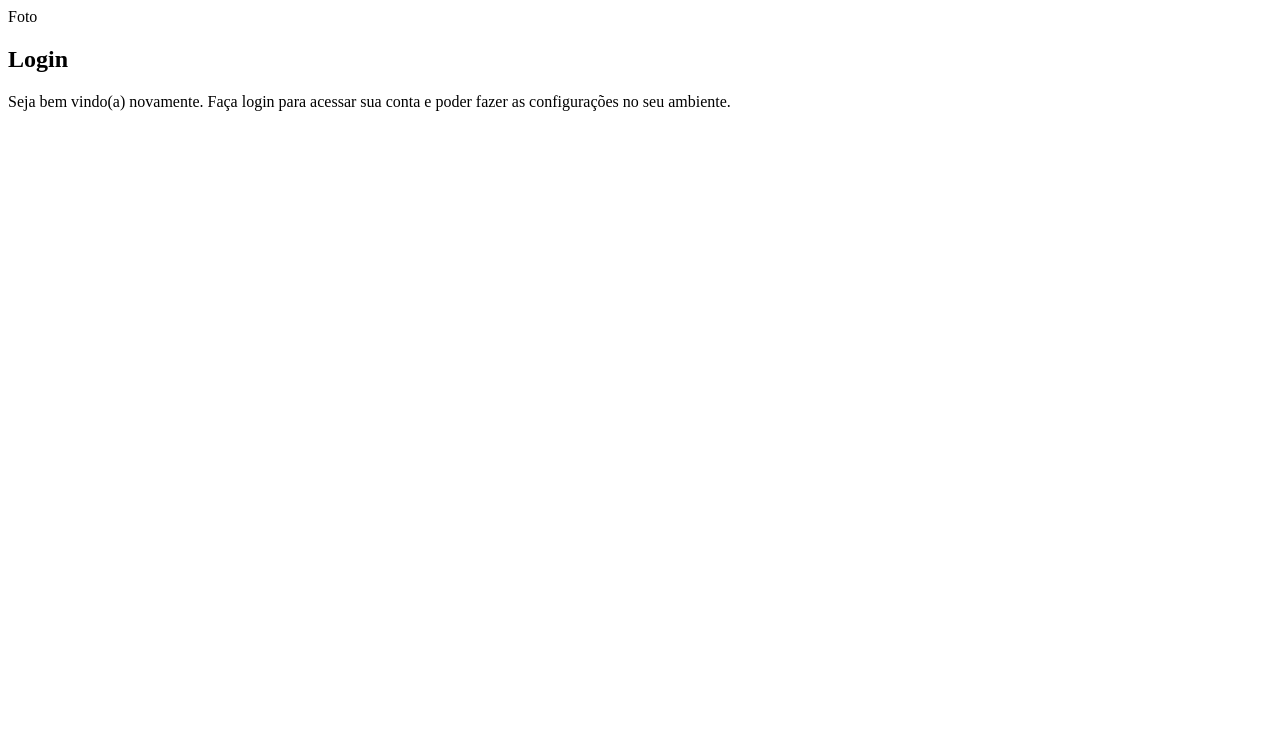
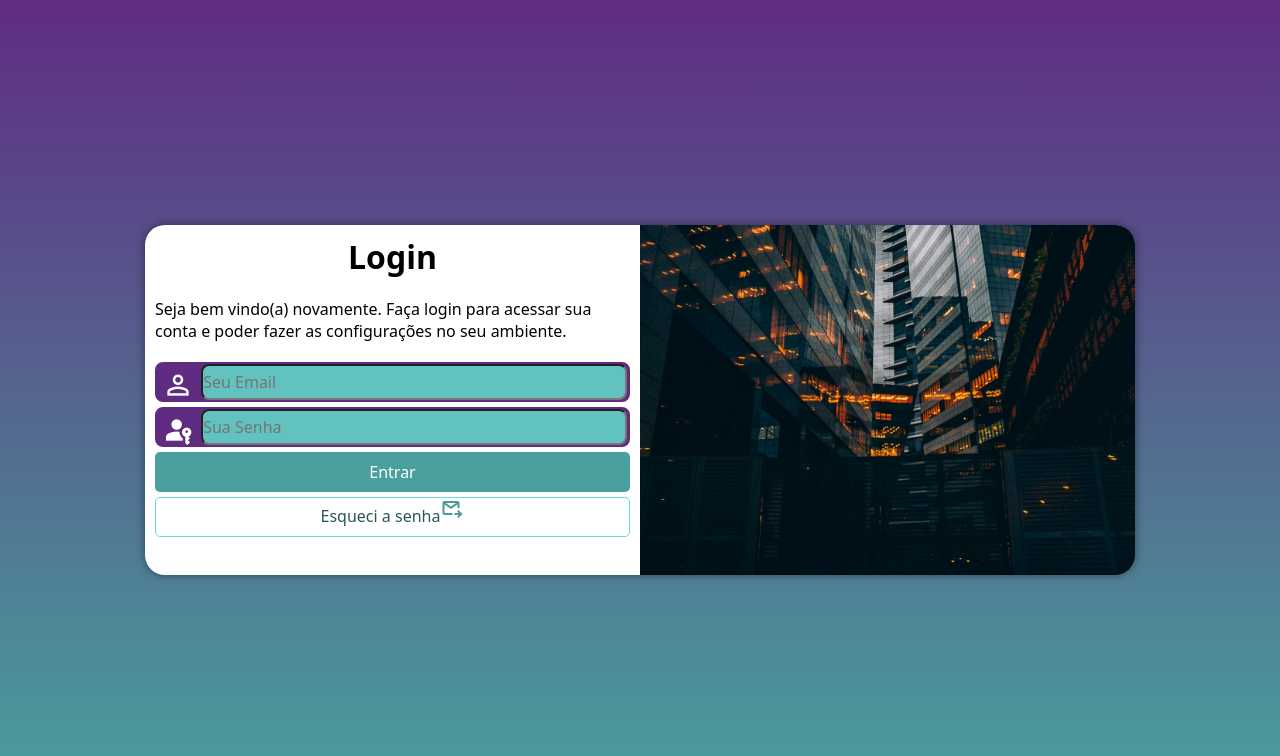
Before and after one commit to brunosmaldini/projeto-login, a plain HTML site: page index.html in a window 1280 px wide. Drawn offline with nearby package versions, Linux system fonts and the light colour scheme.

Commit message:
encerramento de tela de login

```diff
--- /dev/null
+++ b/estilos/media-query.css
@@ -0,0 +1,67 @@
+@charset "UTF-8";
+
+/*Typical Device Breakpoints
+----------------------------
+
+Pequenas Telas: até 600px
+Celular: de 600px até 768px
+Tablet: 768px até 992px
+Desktop: 992px até 1200px
+Grandes Telas: acima de 1200px
+*/
+
+@media screen and (min-width: 768px) and (max-width: 992px) {
+    body {
+        background-image: linear-gradient(to top, #49a09d, #5f2c82);
+    }
+
+    section#login {
+        width: 80vw;
+        height: 280px;
+    }
+
+    section#login > div#imagem {
+        float: left;
+        width: 30%;
+        height: 100%;
+    }
+
+    section#login > div#formulario {
+        float: right;
+        width: 70%;
+    }
+
+}
+
+@media screen and (min-width: 992px) {
+    body {
+        background-image: linear-gradient(to top, #49a09d, #5f2c82);
+    }
+
+
+    section#login {
+        width: 990px;
+        height: 350px;
+    }
+
+    section#login > div#imagem {
+        float: right;
+        width: 50%;
+        height: 100%;
+    }
+
+    section#login > div#formulario {
+        float: left;
+        width: 50%;
+    }
+
+    div#formulario > h1 {
+        font-size: 2em;
+    }
+
+    div#formulario > p {
+        font-size: 1em;
+        margin: 20px 0px;
+    }
+
+}
--- a/estilos/style.css
+++ b/estilos/style.css
@@ -5,3 +5,142 @@ Verde: #49a0d9
 Lilas: #5f2c82
 
 */
+
+* {
+    font-family: system-ui, -apple-system, BlinkMacSystemFont, 'Segoe UI', Roboto, Oxygen, Ubuntu, Cantarell, 'Open Sans', 'Helvetica Neue', sans-serif;
+    padding: 0px;
+    margin: 0px;
+    box-sizing: border-box;
+}
+
+body, html {
+    background-color: #5f2c82;
+    height: 100vh;
+    width: 100vw;
+}
+
+main {
+    position: relative;
+    height: 100vh;
+    width: 100vw;
+}
+
+section#login {
+    background-color: white;
+    width: 250px;
+    height: 515px;
+    border-radius: 20px;
+    position: absolute;
+    top: 50%;
+    left: 50%;
+    overflow: hidden;
+    box-shadow: 0px 0px 10px rgba(0, 0, 0, 0.438);
+    transform: translate(-50%, -50%);
+    transition:  width .3s, height .3s;
+}
+
+section#login > div#imagem {
+    display: block;
+    background: #5f2c82 url(../imagens/predio.jpg) no-repeat;
+    height: 200px;
+    background-position: left bottom;
+    background-size: cover;
+
+}
+
+section#login > div#formulario {
+    display: block;
+    padding: 10px;
+
+}
+
+div#formulario > h1 {
+    text-align: center;
+    margin-bottom: 10px;
+}
+
+div#formulario > p {
+    font-size: 0.8em;
+}
+
+form > div.campo {
+    background-color: #5f2c82;
+    width: 100%;
+    display: block;
+    height: 40px;
+    border-radius: 8px;
+    margin: 5px 0px;
+    color: white;
+    border: 2px solid #5f2c82;
+
+}
+
+div.campo > label {
+    display: none;
+}
+
+div.campo > input:focus-within{
+    background-color: white;
+}
+
+div.campo > #icon {
+
+    font-size: 2em;
+    width: 40px;
+    padding: 5px;
+
+}
+
+div.campo > input {
+    background-color: #61c2c0;
+    font-size: 1em;
+    width: calc(100% - 45px);
+    height: 100%;
+    border-radius: 8px;
+    pad: 4px;
+    transform: translateY(-13px);
+}
+
+form > input[type=submit]{
+    display: block;
+    font-size: 1em;
+    width: 100%;
+    height: 40px;
+    background-color: #49a09d;
+    color: white;
+    border: none;
+    border-radius: 5px;
+    cursor: pointer;
+
+}
+
+form > input[type=submit]:hover {
+    background-color: #295857;
+}
+
+form > a.botao {
+    display: block;
+    text-align: center;
+    font-size: 1em;
+    width: 100%;
+    height: 40px;
+    background-color: white;
+    border: 1px solid #66dbd7;
+    border-radius: 5px;
+    color: #295857;
+    text-decoration: none;
+    margin-top: 5px;
+}
+
+form > a.botao > i {
+    font-size: 0em;
+}
+
+form > a.botao:hover {
+    background-color: #295857;
+    color: white;
+}
+
+form > a > #carta {
+    color: #4c9998;
+}
--- a/index.html
+++ b/index.html
@@ -5,18 +5,31 @@
     <meta name="viewport" content="width=device-width, initial-scale=1.0">
     <title>Login</title>
     <link rel="stylesheet" href="estilos/style.css">
+    <link rel="stylesheet" href="estilos/media-query.css">
+    <link rel="stylesheet" href="https://fonts.googleapis.com/css2?family=Material+Symbols+Outlined:opsz,wght,FILL,GRAD@20..48,100..700,0..1,-50..200" />
 </head>
 <body>
     <main>
         <section id="login">
             <div id="imagem">
-                Foto
+
             </div>
             <div id="formulario">
                 <h1>Login</h1>
                 <p>Seja bem vindo(a) novamente. Faça login para acessar sua conta e poder fazer as configurações no seu ambiente.</p>
-                <form action="login.php" method="post">
-
+                <form action="login.php" method="post" autocomplete="on">
+                    <div class="campo">
+                        <span id="icon" class="material-symbols-outlined">person</span>
+                        <input type="email" name="login" id="ilogin" placeholder="Seu Email" autocomplete="email" required maxlength="30">
+                        <label for="ilogin">Login</label>
+                    </div>
+                    <div class="campo">
+                        <span id="icon" class="material-symbols-outlined">passkey</span>
+                        <input type="password" name="Senha" id="isenha" placeholder="Sua Senha" autocomplete="current-password" required minlength="8" maxlength="20">
+                        <label for="isenha"Senha>Senha</label>
+                    </div>
+                    <input type="submit" value="Entrar">
+                    <a href="Esqueci.html" class="botao">Esqueci a senha<span id="carta" class="material-symbols-outlined">outgoing_mail</span></a>
                 </form>
 
             </div>
```
